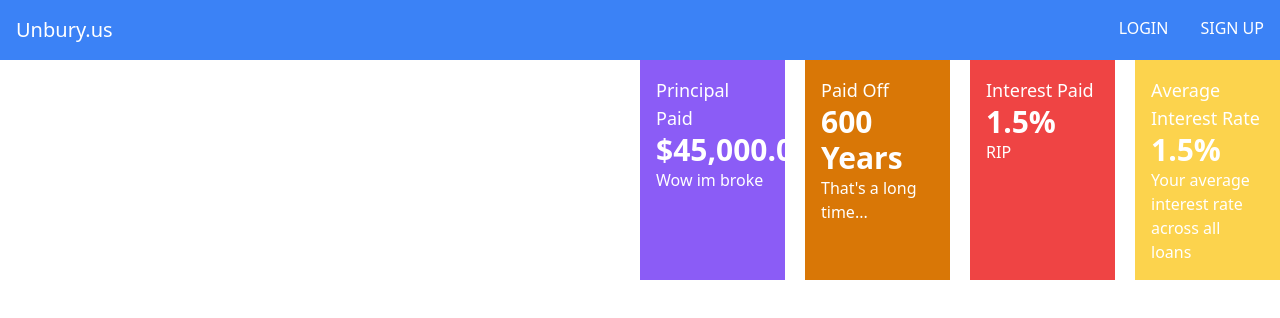
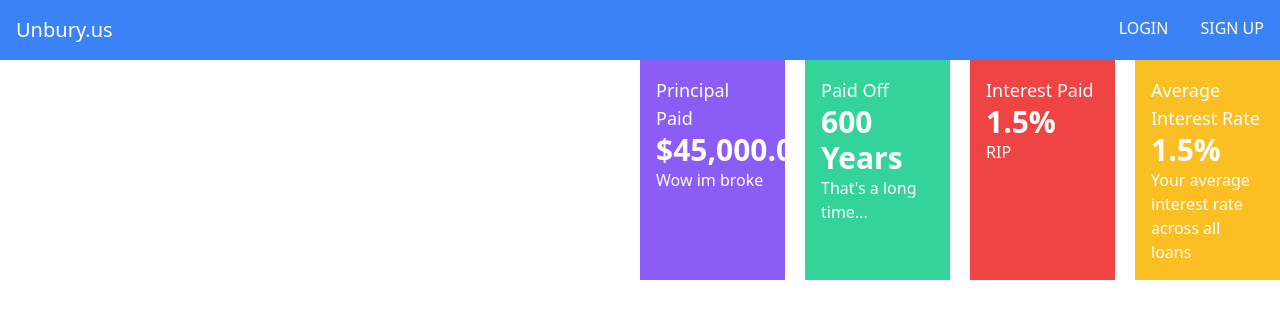
Before and after one commit to iaewing/debt-payoff-calculator, a Vue app: page / in a window 1280 px wide. Shown: the top 318 px of the page. Built offline with nearby package versions, Linux system fonts and the light colour scheme.

Commit message:
Tweak card colours

```diff
--- a/src/App.vue
+++ b/src/App.vue
@@ -15,7 +15,7 @@
           Wow im broke
         </template>
       </Card>
-      <Card class="bg-yellow-600 text-white p-4">
+      <Card class="bg-green-400 text-white p-4">
         <template v-slot:default>
           600 Years
         </template>
@@ -37,7 +37,7 @@
           RIP
         </template>
       </Card>
-      <Card class="bg-yellow-300 text-white p-4">
+      <Card class="bg-yellow-400 text-white p-4">
         <template v-slot:default>
           1.5%
         </template>
```
